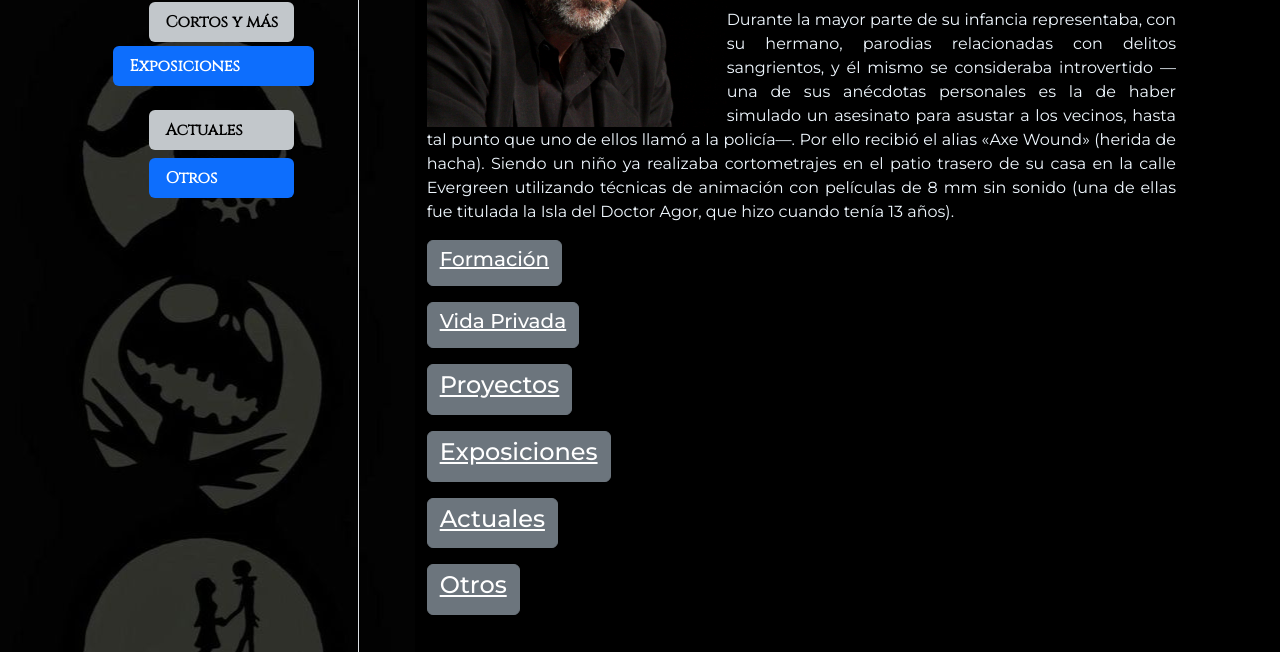
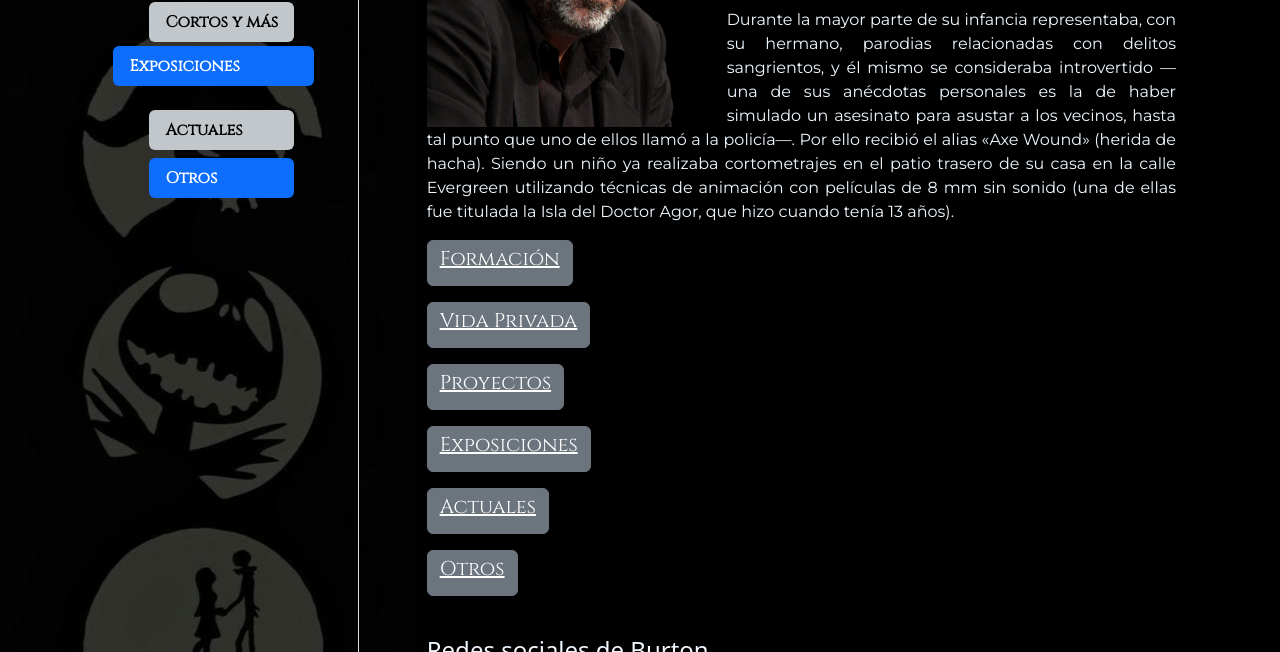
Before and after one commit to LadyBeat/Fanpage-Tim-Burton, a plain HTML site: page index.html in a window 1280 px wide. Shown: the part 486-1138 px from the top of the page. Drawn offline with nearby package versions, Linux system fonts and the light colour scheme.

Commit message:
le di la misma fuente a los botones

```diff
--- a/estilos.css
+++ b/estilos.css
@@ -9,9 +9,9 @@ html body{
   width: 100%;
   margin: 0;
   padding: 0;
-  font-family: "Cinzel", serif;
+  /* font-family: "Cinzel", serif;
   font-optical-sizing: auto;
-  font-weight: 400;
+  font-weight: 400; */
   background-color: black;
   display: flex;
   justify-content: center;
@@ -119,6 +119,9 @@ nav a{
   font-weight:200px;
   font-style: normal;
 }
+h5{
+  font-family:"Cinzel", serif;
+}
 .col-8{
   width: 100%;
   color: aliceblue;
--- a/index.html
+++ b/index.html
@@ -121,7 +121,7 @@
           <div id="item-2">
             <p class="d-inline-flex gap-1">
               <button class="btn btn-secondary" type="button" data-bs-toggle="collapse" data-bs-target="#collapseExamplevp" aria-expanded="false" aria-controls="collapseExample">
-                <h4><ins>Proyectos</ins></h4>
+                <h5><ins>Proyectos</ins></h5>
               </button>
             </p>
             <div class="collapse" id="collapseExamplevp">
@@ -134,7 +134,7 @@
             <div id="item-2-1">
                   <p class="d-inline-flex gap-1">
                     <button class="btn btn-secondary" type="button" data-bs-toggle="collapse" data-bs-target="#collapseExamplepel" aria-expanded="false" aria-controls="collapseExample">
-                      <h4><ins>Películas</ins></h4>
+                      <h5><ins>Películas</ins></h5>
                     </button>
                   </p>
             </div>
@@ -250,7 +250,7 @@
             <p class="d-inline-flex gap-1">
               <button class="btn btn-secondary" type="button" data-bs-toggle="collapse" data-bs-target="#collapseExamplevp" aria-expanded="false" aria-controls="collapseExample">
 
-                <h4><ins>Exposiciones</ins></h4>
+                <h5><ins>Exposiciones</ins></h5>
               </button>
             </p>
             <div class="collapse" id="collapseExamplevp">
@@ -263,7 +263,7 @@
             <div id="item-3-1">
             <p class="d-inline-flex gap-1">
               <button class="btn btn-secondary" type="button" data-bs-toggle="collapse" data-bs-target="#collapseExample" aria-expanded="false" aria-controls="collapseExample">
-                <h4><ins>Actuales</ins></h4>
+                <h5><ins>Actuales</ins></h5>
               </button>
             </p>
             <div class="collapse" id="collapseExample">
@@ -289,7 +289,7 @@
             <div id="item-3-2">
               <p class="d-inline-flex gap-1">
                 <button class="btn btn-secondary" type="button" data-bs-toggle="collapse" data-bs-target="#collapseExample" aria-expanded="false" aria-controls="collapseExample">
-                  <h4><ins>Otros</ins></h4>
+                  <h5><ins>Otros</ins></h5>
                 </button>
               </p>
               <div class="collapse" id="collapseExample">
```
